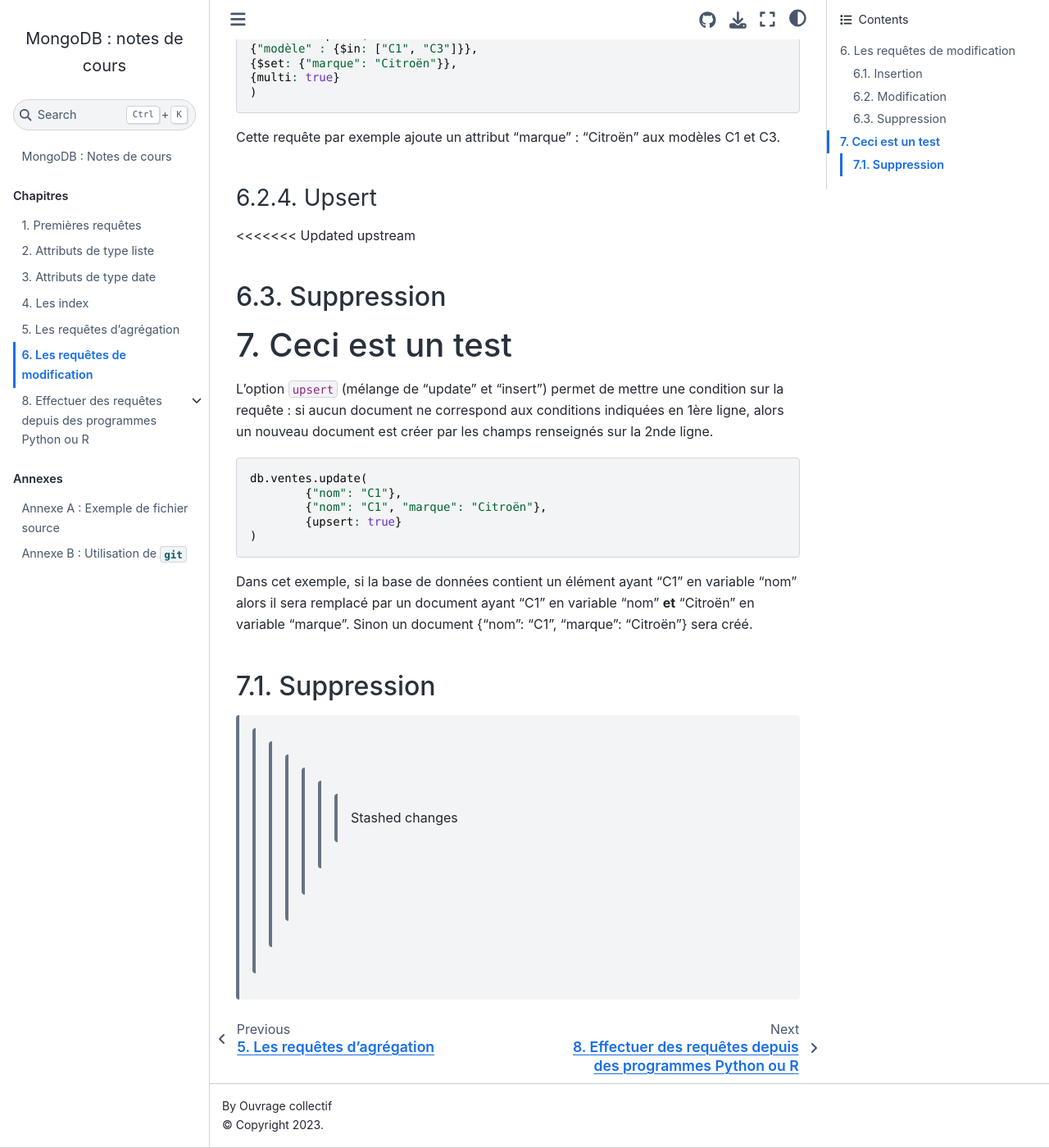
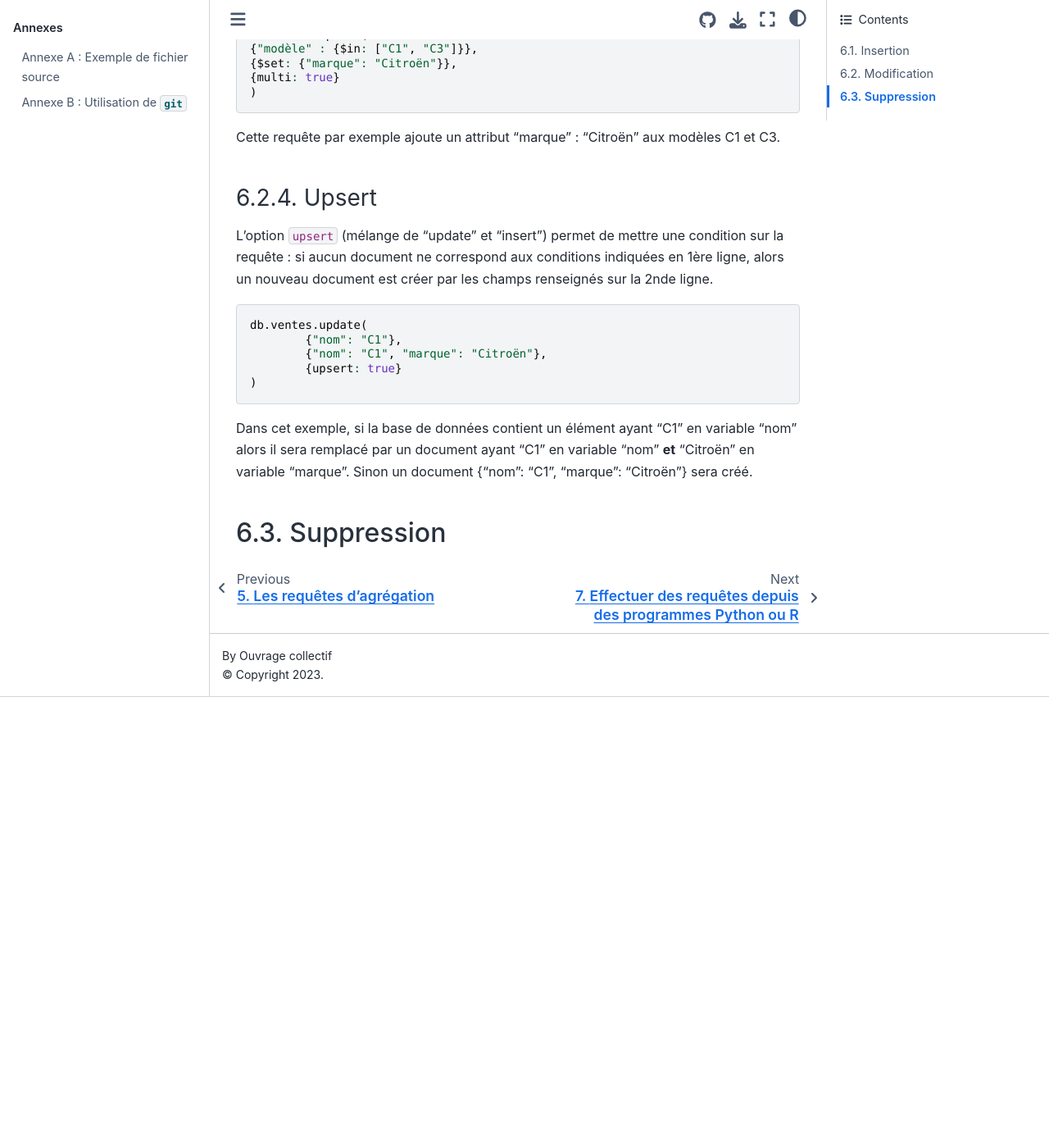
Before and after one commit to rtavenar/mongo_book, a Jupyter Book: the page built from content/06_modif.md, in a window 1280 px wide and 1400 px high, scrolled down 1473 px. Shown: the whole window at 82% size. Built offline with Jupyter Book 1.0.4 settings and Sphinx 7.4.7 and the Sphinx Book theme 1.1.4, drawn with Linux system fonts in a browser that asks for light colours; after the commit the page ends 2323 px from its top, so only the background shows below that; some of the changed text lies outside the part shown.

Commit message:
Update 06_modif.md

````diff
--- a/content/06_modif.md
+++ b/content/06_modif.md
@@ -66,13 +66,8 @@ db.ventes.update(
 )
 ```
 Cette requête par exemple ajoute un attribut "marque" : "Citroën" aux modèles C1 et C3.
+
 ### Upsert
-<<<<<<< Updated upstream
-
-## Suppression
-
-Ceci est un test
-=======
 L'option `upsert` (mélange de "update" et "insert") permet de mettre une condition sur la requête : si aucun document ne correspond aux conditions indiquées en 1ère ligne, alors un nouveau document est créer par les champs renseignés sur la 2nde ligne.
 ```javascript
 db.ventes.update(
@@ -82,5 +77,5 @@ db.ventes.update(
 )
 ```
 Dans cet exemple, si la base de données contient un élément ayant "C1" en variable "nom" alors il sera remplacé par un document ayant "C1" en variable "nom" **et** "Citroën" en variable "marque". Sinon un document {"nom": "C1", "marque": "Citroën"} sera créé.
+
 ## Suppression
->>>>>>> Stashed changes
````
